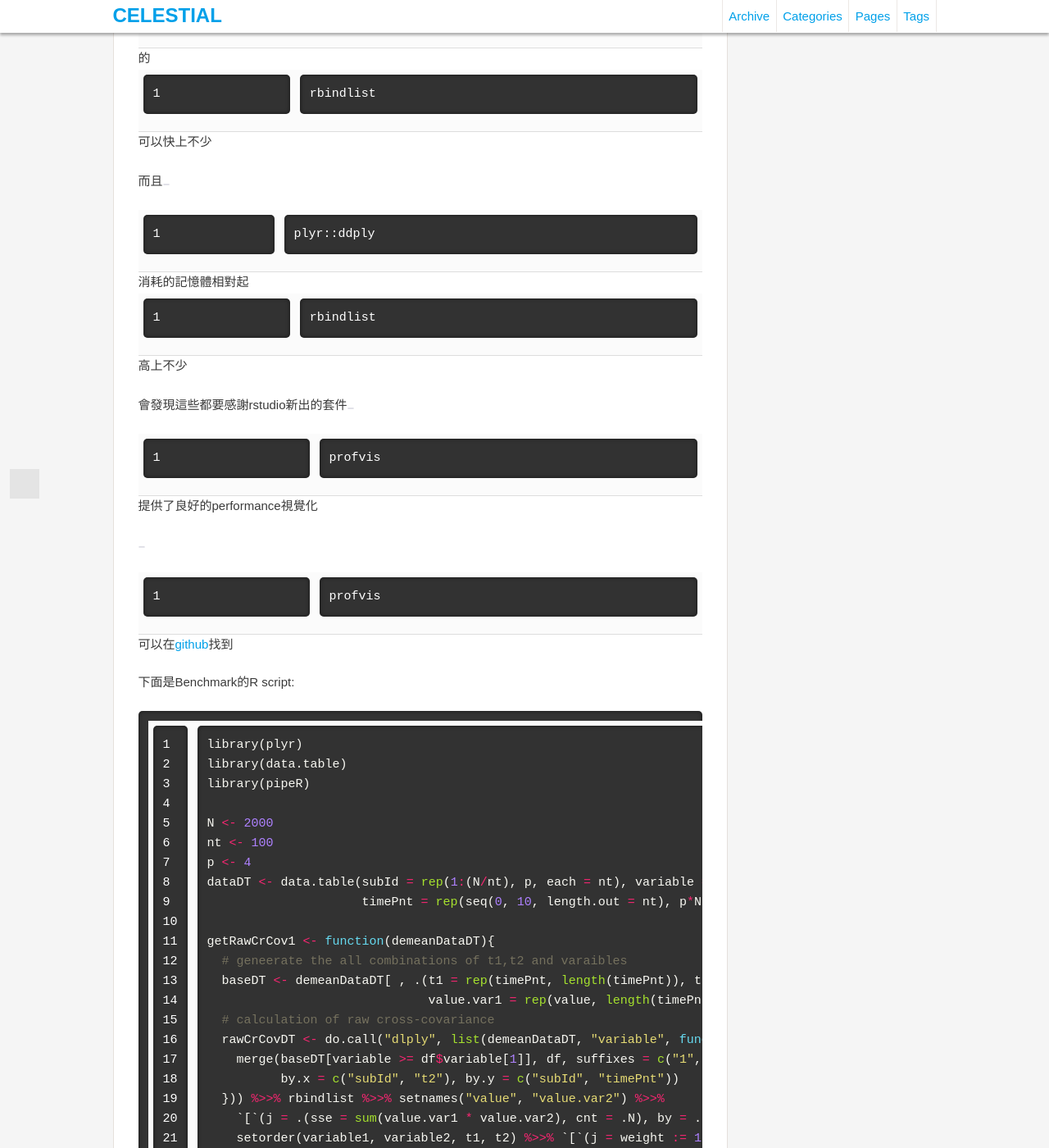
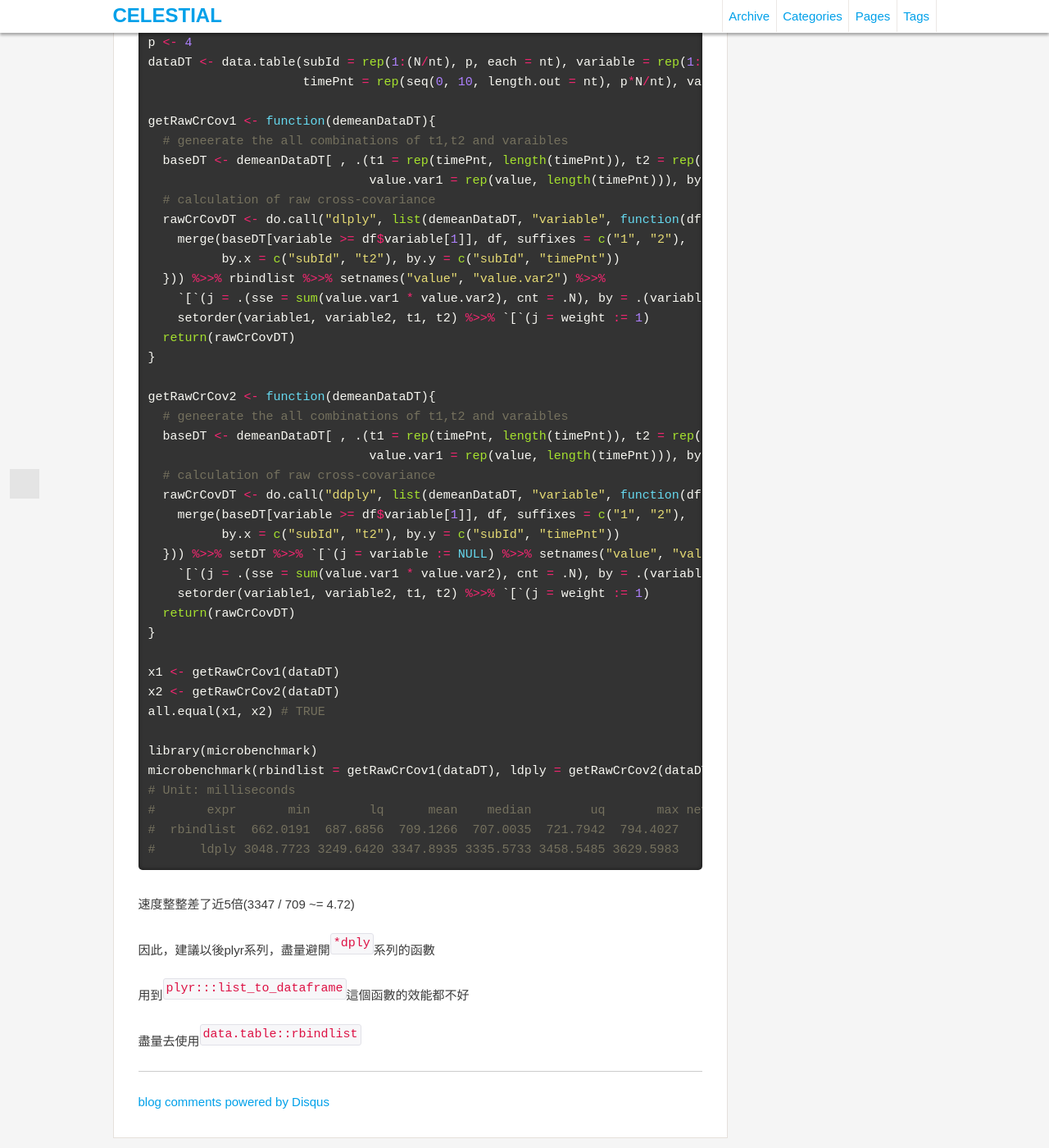
Before and after one commit to chengyucatch/chingchuan-chen.github.com, a Jekyll site: the page built from _posts/2016-11-05-ldply-vs-rbindlist.md, in a window 1280 px wide and 1400 px high, scrolled down 875 px. Shown: the whole window at 82% size. Built offline with Jekyll 4.4.1, drawn with Linux system fonts in a browser that asks for light colours; comment, search, counter and statistics services are not loaded; some of the changed text lies outside the part shown; grey boxes are pictures that could not be loaded.

Commit message:
bug fixed

```diff
--- a/_config.yml
+++ b/_config.yml
@@ -24,19 +24,12 @@
 markdown: kramdown
 
 kramdown:
-  input: GFM
   auto_ids: true
   footnote_nr: 1
   entity_output: as_char
-  highlighter: rouge
+  toc_levels: 1..6
   enable_coderay: true
-
-  coderay:
-    coderay_wrap: div
-    coderay_line_numbers: nil
-    coderay_tab_width: 4
-    coderay_bold_every: 10
-    coderay_css: style
+  coderay_line_numbers: nil
 
 JB :
   BASE_PATH : false
--- a/_posts/2016-11-05-ldply-vs-rbindlist.md
+++ b/_posts/2016-11-05-ldply-vs-rbindlist.md
@@ -79,8 +79,8 @@
 
 速度整整差了近5倍(3347 / 709 ~= 4.72)
 
-因此，建議以後plyr系列，盡量避開*dply系列的函數
+因此，建議以後plyr系列，盡量避開`*dply`系列的函數
 
-用到plyr:::list_to_dataframe這個函數的效果並不好
+用到`plyr:::list_to_dataframe`這個函數的效能都不好
 
-盡量去使用data.table::rbindlist
+盡量去使用`data.table::rbindlist`
```
